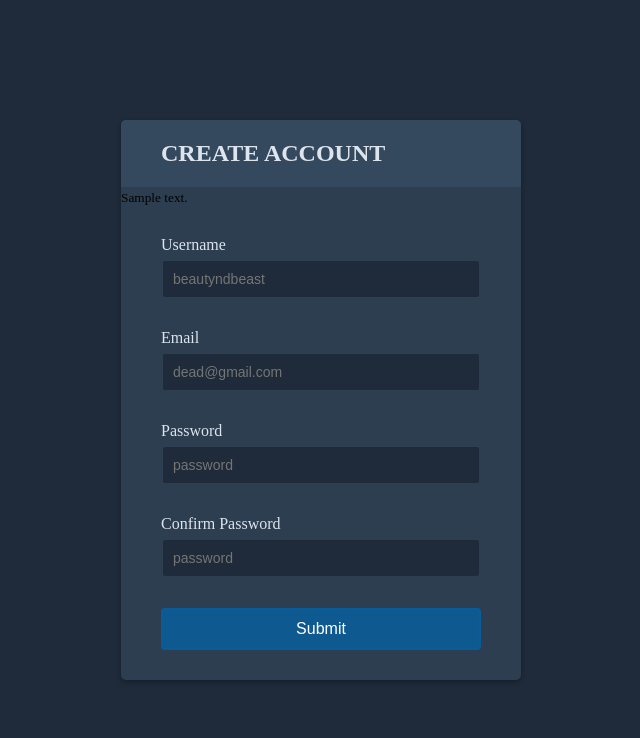
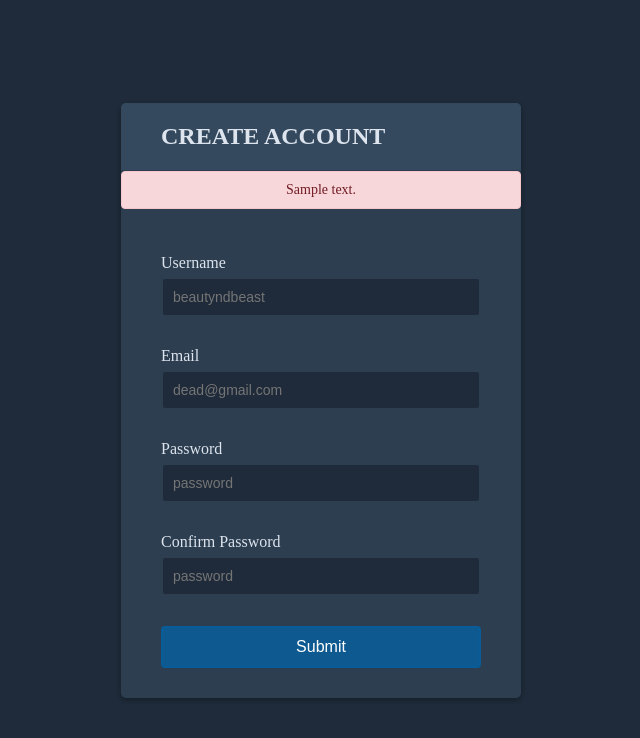
Before and after one commit to Mena-Adel20/Recipe-Manager, a Flask app: template templates/signup.html in a window 1280 px wide. Shown: the top 738 px of the page, without its empty margins (319-959 px from the left). Run offline with Flask 3, Linux system fonts and the light colour scheme; the template is opened without the code that fills it: most values are stand-ins (such as "Sample title", 1, 10 or a date in 2020).

Commit message:
add style for error message

```diff
--- a/static/css/auth.css
+++ b/static/css/auth.css
@@ -1,10 +1,10 @@
+/* General Styles */
 * {
     box-sizing: border-box;
 }
 
 body {
     background-color: #1F2B3A;
-    /* Darker background color for the body */
     display: flex;
     align-items: center;
     justify-content: center;
@@ -14,7 +14,6 @@ body {
 
 .container {
     background-color: #2C3E50;
-    /* Darker container background */
     border-radius: 5px;
     box-shadow: 0 2px 5px rgba(0, 0, 0, 0.3);
     width: 400px;
@@ -24,16 +23,13 @@ body {
 
 .header {
     background-color: #34495E;
-    /* Darker header background */
     border-bottom: 1px solid #2C3E50;
-    /* Matching border color */
     padding: 20px 40px;
 }
 
 .header h2 {
     margin: 0;
     color: #DDE4ED;
-    /* Light gray for header text */
 }
 
 .form {
@@ -50,21 +46,17 @@ body {
     display: inline-block;
     margin-bottom: 5px;
     color: #DDE4ED;
-    /* Light gray for labels */
 }
 
 .form-control input {
     border: 2px solid #2C3E50;
-    /* Darker border color */
     border-radius: 4px;
     display: block;
     font-size: 14px;
     width: 100%;
     padding: 10px;
     background-color: #1F2B3A;
-    /* Matching dark background */
     color: #DDE4ED;
-    /* Light gray for input text */
 }
 
 .form-control i {
@@ -80,12 +72,10 @@ body {
     left: 0;
     visibility: hidden;
     color: #e74c3c;
-    /* Error color */
 }
 
 .form button {
     background-color: #0e5a90;
-    /* Retaining button color for consistency */
     border: 2px solid #075c99;
     color: #fff;
     display: block;
@@ -98,33 +88,45 @@ body {
 
 .form button:hover {
     background-color: #032842;
-    /* Darker shade on hover */
 }
 
 .form-control.success input {
     border-color: #2ecc71;
-    /* Success color */
 }
 
 .form-control.error input {
     border-color: #e74c3c;
-    /* Error color */
 }
 
 .form-control.success i.fa-check-circle {
     visibility: visible;
     color: #2ecc71;
-    /* Success icon color */
 }
 
 .form-control.error i.fa-exclamation-circle {
     visibility: visible;
     color: #e74c3c;
-    /* Error icon color */
 }
 
 .form-control.error small {
     visibility: visible;
     color: #e74c3c;
-    /* Error message color */
 }
+
+/* Error Message Container */
+.error-message {
+    background-color: #f8d7da;
+        color: #721c24;
+        border: 1px solid #f5c6cb;
+        padding: 10px;
+        border-radius: 4px;
+        margin-bottom: 15px;
+        text-align: center;
+        font-size: 14px;
+}
+
+/* Style for the small tag inside the error message */
+.error-message small {
+    font-size: 14px;
+    color: #721c24;
+}
```
